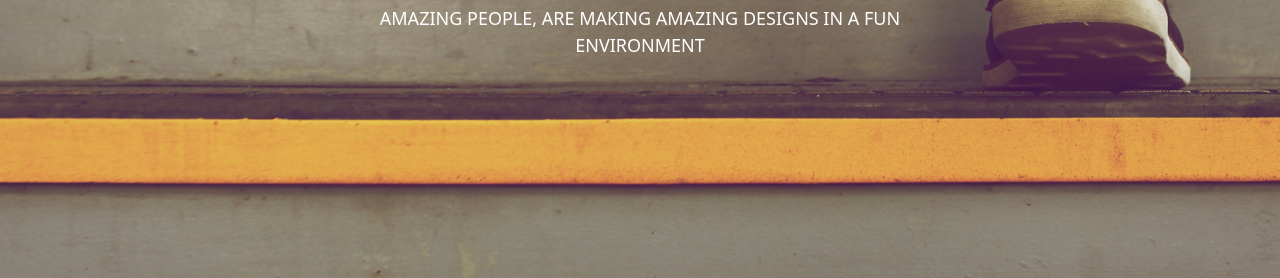
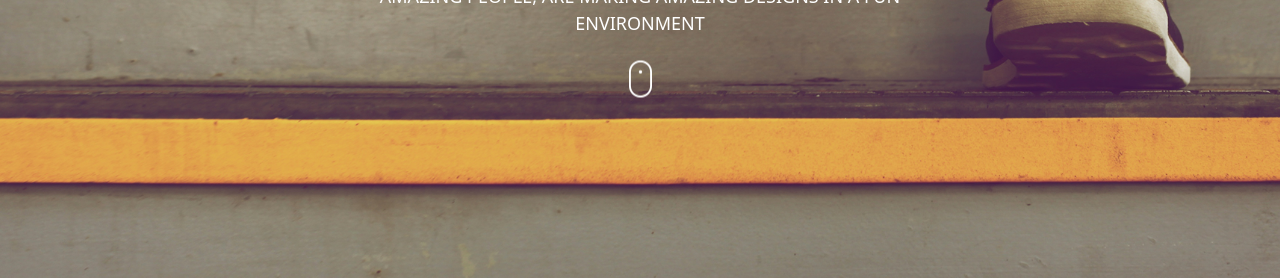
Before and after one commit to bignimz/d-studio, a plain HTML site: page index.html in a window 1280 px wide. Shown: the part 522-800 px from the top of the page. Drawn offline with nearby package versions, Linux system fonts and the light colour scheme.

Commit message:
Added the mouse click scroller image

```diff
--- a/index.html
+++ b/index.html
@@ -16,13 +16,17 @@
 
       <!-- Header Section -->
       <header class="header">
+
             <div class="px-4 py-5 text-center hero">
                   <img class="d-block mx-auto mb-4" src="assets/logo/logo.png" alt="" width="100" height="100">
                   <h1 class="display-5 fw-bold text-uppercase hero-title">Welcome <br>to Delani Studio</h1>
                   <div class="col-lg-12 mx-auto">
                     <p class="lead mb-4 hero-sub">Amazing people, are making amazing designs in a fun environment</p>
                   </div>
-                </div>
+                  <div class="scroller">
+                        <img class="d-block mx-auto mb-2" src="assets/mouse_click.png"scroller">
+                  </div>
+            </div>
       </header>
 
 
```
